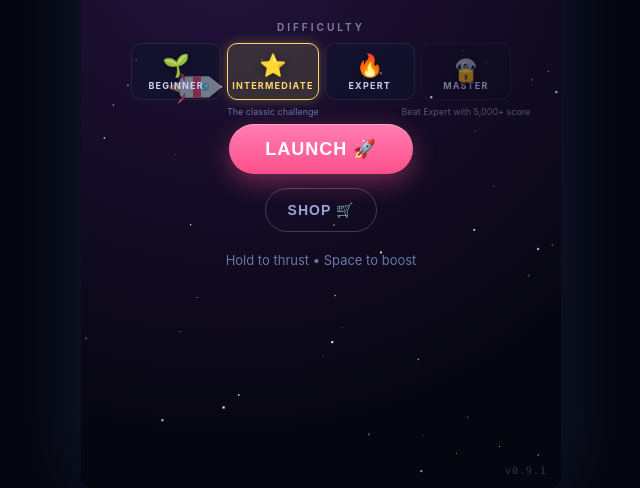
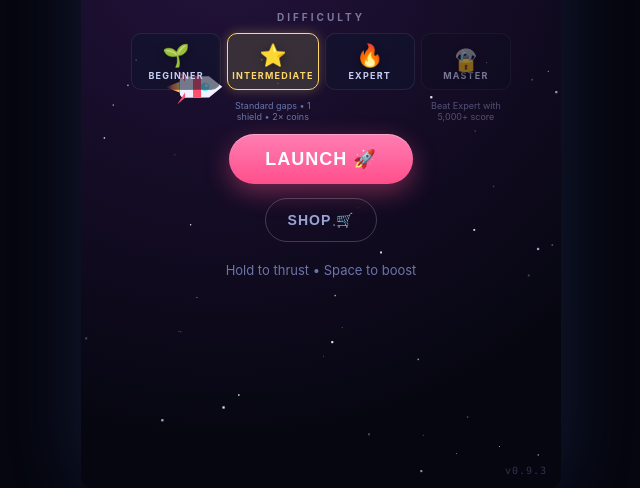
Before and after one commit to Kinkade5/Asteroid-Rocket-Rush, a plain HTML site: page index.html in a window 1280 px wide. Shown: the part 312-800 px from the top of the page, without its empty margins (319-959 px from the left). Drawn offline with Linux system fonts and the light colour scheme.

Commit message:
Fix: difficulty taglines overlapped between tiles
- Constrain tagline within its own tile horizontally (was translateX(-50%) nowrap)
- Allow wrapping to 2 lines with text-align center
- Bump row bottom margin 24px → 44px to give the wrapped text space

```diff
--- a/index.html
+++ b/index.html
@@ -747,7 +747,10 @@
     gap: 6px;
     width: 92%;
     max-width: 380px;
-    margin-bottom: 24px;
+    /* Extra bottom margin covers the absolute-positioned tagline sitting
+       below each tile. 24 was fine for single-line; two-line taglines need
+       ~40px clearance. */
+    margin-bottom: 44px;
   }
   .diff-tile {
     position: relative;
@@ -803,16 +806,25 @@
     text-shadow: 0 2px 6px rgba(0,0,0,0.8);
   }
   .diff-tile-tagline {
+    /* Positioned absolutely *within the tile*, wraps if too long rather
+       than overflowing into adjacent tiles' taglines. Two-line allowance
+       gives breathing room for longer Expert/Master descriptions. */
     position: absolute;
-    bottom: -18px;
-    left: 50%;
-    transform: translateX(-50%);
+    bottom: -34px;
+    left: 0;
+    right: 0;
     font-size: 9px;
+    line-height: 1.25;
     color: #6b75a8;
-    white-space: nowrap;
+    text-align: center;
     opacity: 0;
     transition: opacity 0.2s;
     pointer-events: none;
+    padding: 0 2px;
+    /* Keep the text inside the tile's horizontal bounds; wrap to a second
+       line if the tagline is too long to fit in one. */
+    white-space: normal;
+    overflow-wrap: break-word;
   }
   .diff-tile.selected .diff-tile-tagline { opacity: 1; }
   /* Locked tiles always show their tagline — it's the unlock hint, and
@@ -915,7 +927,7 @@
     <button class="btn" id="startBtn">LAUNCH 🚀</button>
     <button class="btn btn-secondary" id="shopBtn" style="margin-top: 14px">SHOP 🛒</button>
     <div class="hint" id="startHint">Hold to thrust • Space to boost</div>
-    <div class="version-badge" id="versionBadge">v0.9.1</div>
+    <div class="version-badge" id="versionBadge">v0.9.3</div>
   </div>
   <div id="gameOverScreen" class="overlay hidden gone">
     <div class="gameover-tier" id="gameoverTier"></div>
@@ -983,7 +995,7 @@
   // ======================================================================
   // VERSION — bump this when you ship a change. Shown on the main menu.
   // ======================================================================
-  const GAME_VERSION = 'v0.9.1';
+  const GAME_VERSION = 'v0.9.3';
 
   // ======================================================================
   // AUDIO ENGINE
@@ -1505,7 +1517,7 @@
   const DIFFICULTIES = {
     beginner: {
       id: 'beginner', name: 'Beginner',
-      color: '#6af0ff', icon: '🌱', tagline: 'Forgiving & friendly',
+      color: '#6af0ff', icon: '🌱', tagline: 'Wide gaps • 3 shields • 1× coins',
       gapSize: 220, gapMin: 160, gapRamp: 0.9,
       startingShields: 3, maxShields: 3,
       coinBronzeValue: 6, coinGoldValue: 21,
@@ -1514,7 +1526,7 @@
     },
     intermediate: {
       id: 'intermediate', name: 'Intermediate',
-      color: '#ffd86b', icon: '⭐', tagline: 'The classic challenge',
+      color: '#ffd86b', icon: '⭐', tagline: 'Standard gaps • 1 shield • 2× coins',
       gapSize: 180, gapMin: 130, gapRamp: 1.2,
       startingShields: 1, maxShields: 3,
       coinBronzeValue: 12, coinGoldValue: 42,
@@ -1523,7 +1535,7 @@
     },
     expert: {
       id: 'expert', name: 'Expert',
-      color: '#ff5a9e', icon: '🔥', tagline: 'For the fearless',
+      color: '#ff5a9e', icon: '🔥', tagline: 'Tight gaps • 1 shield • 5× coins',
       gapSize: 140, gapMin: 105, gapRamp: 1.6,
       startingShields: 1, maxShields: 3,
       coinBronzeValue: 30, coinGoldValue: 105,
@@ -1535,7 +1547,7 @@
     // stays visible while locked as the unlock condition.
     master: {
       id: 'master', name: 'Master',
-      color: '#c879ff', icon: '👁', tagline: 'No mercy, no shields',
+      color: '#c879ff', icon: '👁', tagline: 'Brutal gaps • 0 shields • 10× coins',
       locked: true,
       unlockHint: 'Beat Expert with 5,000+ score',
       gapSize: 115, gapMin: 85, gapRamp: 2.0,
--- a/sw.js
+++ b/sw.js
@@ -1,7 +1,7 @@
 // Rocket Rush service worker
 // Bump CACHE_NAME whenever you change the game code to force an update.
 // Keep this in sync with GAME_VERSION in index.html.
-const CACHE_NAME = 'rocket-rush-v0.9.1';
+const CACHE_NAME = 'rocket-rush-v0.9.3';
 const ASSETS = [
   './',
   './index.html',
```
